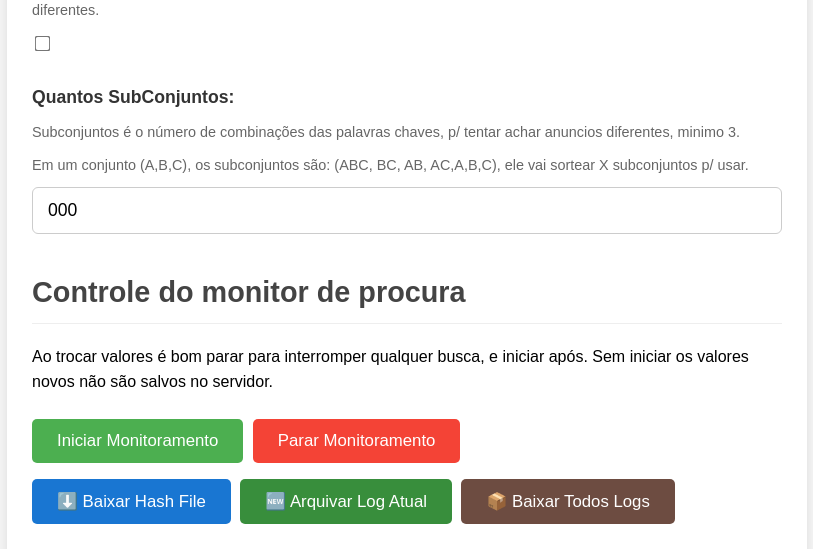
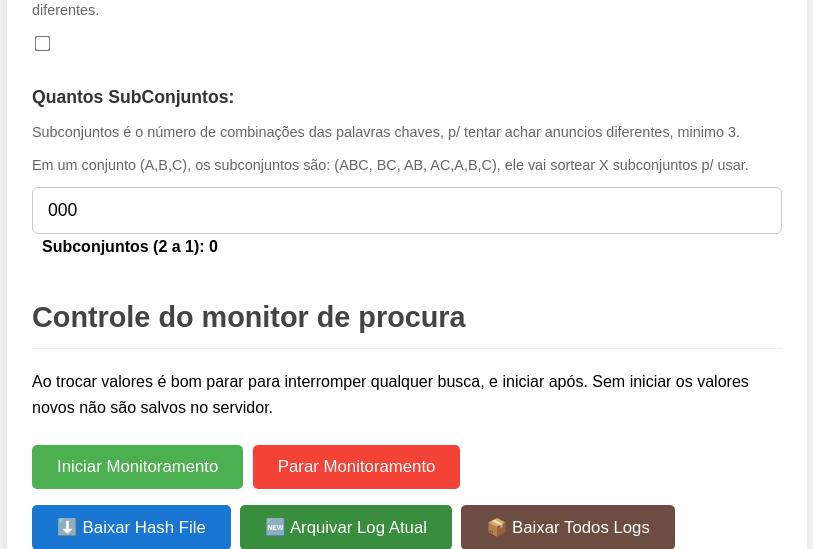
Before and after one commit to afa7789/pyscrapper, a Flask app: template template/admin.html in a window 1280 px wide. Shown: the part 1583-2132 px from the top of the page, without its empty margins (233-1046 px from the left). Run offline with Flask 3, Linux system fonts and the light colour scheme; the template is opened without the code that fills it: most values are stand-ins (such as "Sample title", 1, 10 or a date in 2020); parts of the project's set-up code (start-up, migrations or seed data) failed here and were passed over.

Commit message:
feat: Add subset count functionality for keywords input and enhance user feedback

```diff
--- a/template/admin.html
+++ b/template/admin.html
@@ -371,7 +371,7 @@
         <h1>Painel de Procura do MarketRoxo</h1>
         <div class="form-group">
             <label for="keywords">Palavras-chave (separadas por vírgula):</label>
-            <input type="text" id="keywords" value="{{ keywords_list }}">
+            <input type="text" id="keywords" value="{{ keywords_list }}" oninput="updateSubsetCount()">
         </div>
         <div class="form-group">
             <label for="negativeKeywords">Palavras-chave negativas (separadas por vírgula):</label>
@@ -427,7 +427,8 @@
             <label for="number_set">Quantos SubConjuntos:</label>
             <p>Subconjuntos é o número de combinações das palavras chaves, p/ tentar achar anuncios diferentes, minimo 3.</p>
             <p>Em um conjunto (A,B,C), os subconjuntos são: (ABC, BC, AB, AC,A,B,C), ele vai sortear X subconjuntos p/ usar. </p>
-            <input type="number" id="number_set" value="{{ number_set }}" min="3">
+            <input type="number" id="number_set" value="{{ number_set }}" min="3" oninput="updateSubsetCount()">
+            <span id="subsetCount" style="margin-left:10px; font-weight:bold;"></span>
         </div>
         <h2>Controle do monitor de procura </h2>
         <p>Ao trocar valores é bom parar para interromper qualquer busca, e iniciar após. Sem iniciar os valores novos
@@ -449,6 +450,46 @@
         <pre id="logOutput">Carregando logs...</pre>
     </div>
     <script>
+
+        // --- Subset count script ---
+        function comb(n, k) {
+            if (k > n) return 0;
+            let num = 1, denom = 1;
+            for (let i = 1; i <= k; i++) {
+                num *= (n - i + 1);
+                denom *= i;
+            }
+            return num / denom;
+        }
+
+        function updateSubsetCount() {
+            // Use keywords from the keywords input
+            const rawKeywords = document.getElementById('keywords').value;
+            const keywords = rawKeywords.split(',')
+                .map(kw => kw.trim())
+                .filter(kw => kw.length);
+            const n = keywords.length;
+            if (n === 0) {
+                document.getElementById('subsetCount').textContent = '';
+                return;
+            }
+            const minSubsetSize = Math.max(2, Math.floor(n / 2));
+            let totalSubsets = 0;
+            for (let i = minSubsetSize; i <= n; i++) {
+                totalSubsets += comb(n, i);
+            }
+            document.getElementById('subsetCount').textContent =
+                'Subconjuntos (' + minSubsetSize + ' a ' + n + '): ' + totalSubsets;
+        }
+
+        // Inicialização ao carregar a página e sempre que keywords ou number_set mudarem
+        document.addEventListener('DOMContentLoaded', function () {
+            updateSubsetCount();
+            document.getElementById('keywords').addEventListener('input', updateSubsetCount);
+            // document.getElementById('number_set').addEventListener('input', updateSubsetCount);
+        });
+        // --- Fim do subset count script ---
+
         let logUpdateInterval = null;
 
         // Função para iniciar atualização automática dos logs
```
